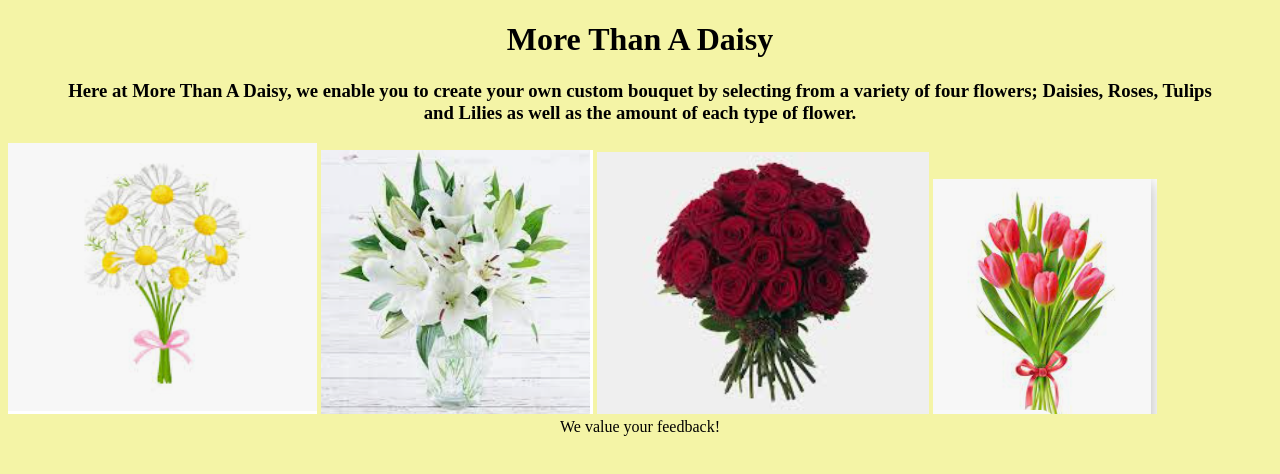
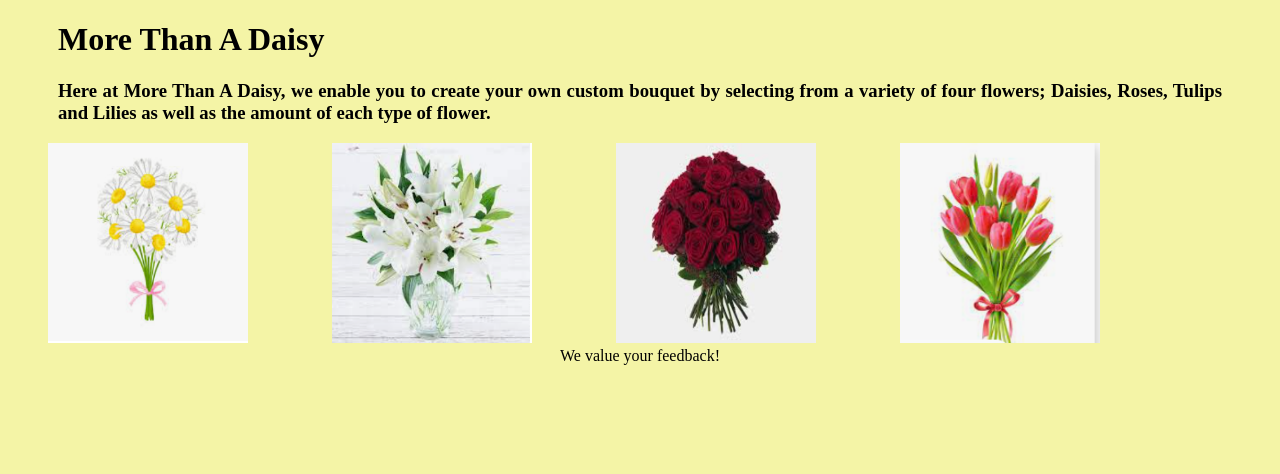
Before and after one commit to DaisyKirui/GitHub-Profiles-Project, a plain HTML site: page index.html in a window 1280 px wide. Drawn offline with Linux system fonts and the light colour scheme.

Commit message:
styled header and footer tags

```diff
--- a/css/style.css
+++ b/css/style.css
@@ -5,10 +5,18 @@ body {
 header{
     padding-left: 50px;
     padding-right: 50px;
-    text-align: center;
+    text-align: justify;
 }
 
 footer{
     padding-bottom: 10px;
     text-align: center;
 }
+
+img {
+    width: 200px;
+    height: 200px;
+    padding-left: 40px;
+    padding-right: 40px;
+
+}
```
